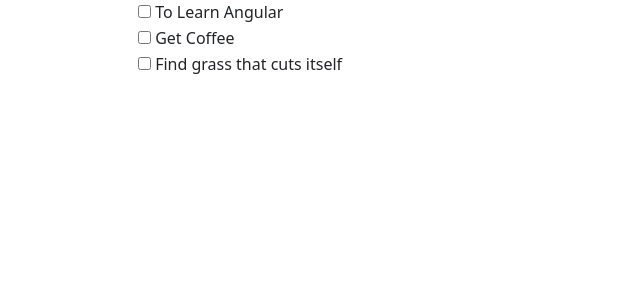
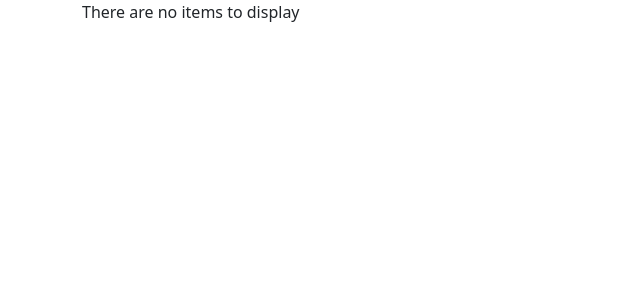
Before and after one commit to mikever/wishlist, an Angular app: page / in a window 1280 px wide. Shown: the top 300 px of the page, without its empty margins (0-640 px from the left). Built offline with nearby package versions, Linux system fonts and the light colour scheme.

Commit message:
Adds display directives

```diff
--- a/src/app/app.component.html
+++ b/src/app/app.component.html
@@ -1,4 +1,12 @@
 <div class="container">
+
+  <div *ngIf="items.length === 0; then noItems else showItems"></div>
+
+  <ng-template #noItems>
+    There are no items to display
+  </ng-template>
+
+  <ng-template #showItems>
     <ul class="wish-list">
       <li *ngFor="let item of items">
         <div class="form-check">
@@ -8,4 +16,6 @@
         </div>
       </li>
     </ul>
+  </ng-template>
+
 </div>
--- a/src/app/app.component.ts
+++ b/src/app/app.component.ts
@@ -7,10 +7,10 @@
   styleUrl: './app.component.css',
 })
 export class AppComponent {
-  items = [
-    new WishItem('To Learn Angular'),
-    new WishItem('Get Coffee', true),
-    new WishItem('Find grass that cuts itself'),
+  items: WishItem[] = [
+    // new WishItem('To Learn Angular'),
+    // new WishItem('Get Coffee', true),
+    // new WishItem('Find grass that cuts itself'),
   ]
   title = 'wishlist'
 }
```
Lines whose indentation alone changed are shown as unchanged.
